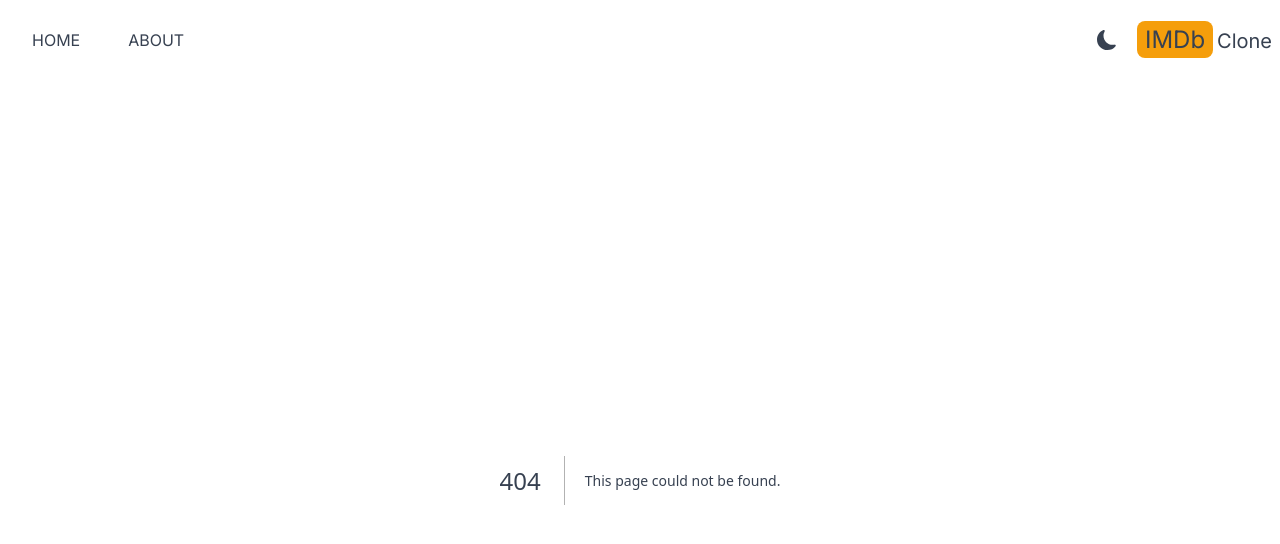
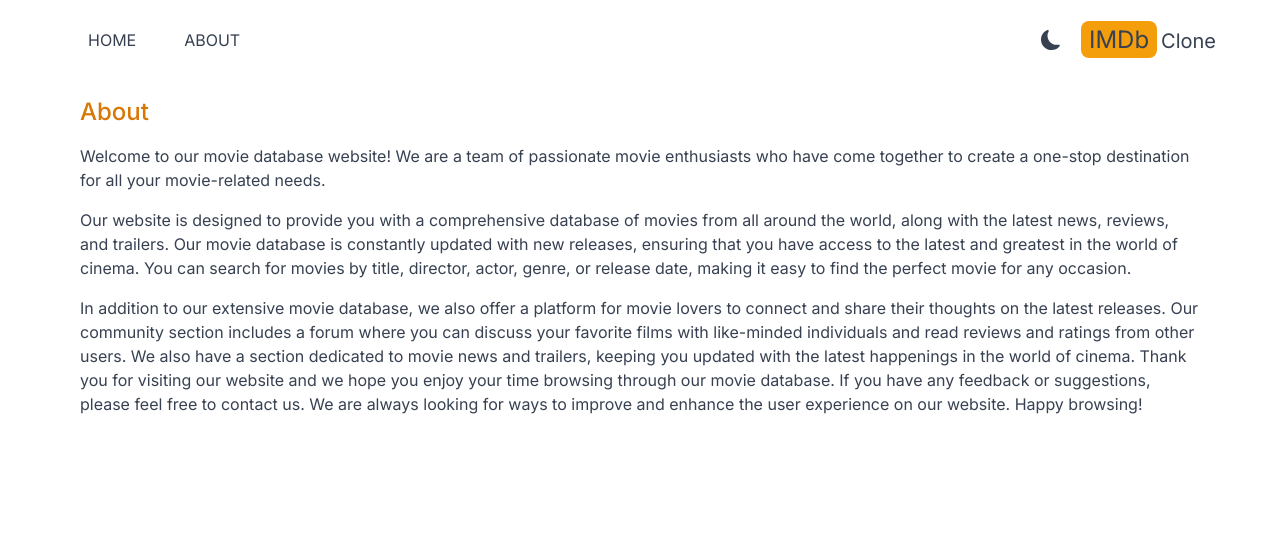
Before and after one commit to oxanashepel737/imdb_clone, a Next.js app: page /about in a window 1280 px wide. Before the commit this address had no page. Shown: the top 544 px of the page. Built offline with nearby package versions, Linux system fonts and the light colour scheme.

Commit message:
create the about page

```diff
--- /dev/null
+++ b/src/app/about/page.jsx
@@ -0,0 +1,36 @@
+const About = () => {
+    return (
+        <div className="max-w-6xl mx-auto space-y-4 p-4">
+            <h1 className="text-2xl font-medium text-amber-600">About</h1>
+            <p>
+                Welcome to our movie database website! We are a team of passionate movie
+                enthusiasts who have come together to create a one-stop destination for
+                all your movie-related needs.
+            </p>
+            <p>
+                Our website is designed to provide you with a comprehensive database of
+                movies from all around the world, along with the latest news, reviews,
+                and trailers. Our movie database is constantly updated with new
+                releases, ensuring that you have access to the latest and greatest in
+                the world of cinema. You can search for movies by title, director,
+                actor, genre, or release date, making it easy to find the perfect movie
+                for any occasion.
+            </p>
+            <p>
+                In addition to our extensive movie database, we also offer a platform
+                for movie lovers to connect and share their thoughts on the latest
+                releases. Our community section includes a forum where you can discuss
+                your favorite films with like-minded individuals and read reviews and
+                ratings from other users. We also have a section dedicated to movie news
+                and trailers, keeping you updated with the latest happenings in the
+                world of cinema. Thank you for visiting our website and we hope you
+                enjoy your time browsing through our movie database. If you have any
+                feedback or suggestions, please feel free to contact us. We are always
+                looking for ways to improve and enhance the user experience on our
+                website. Happy browsing!
+            </p>
+        </div>
+    )
+}
+
+export default About;
--- a/src/components/Header.jsx
+++ b/src/components/Header.jsx
@@ -6,8 +6,8 @@
 
 const Header = () => {
     return (
-        <div className='flex justify-between mx-2
-        max-w-7xl sm:max-w-auto items-center py-6'>
+        <div className='flex justify-between mx-2 max-w-6xl
+        sm:mx-auto items-center py-6'>
             <div className='flex'>
                 <MenuItem
                     title='HOME'
```
